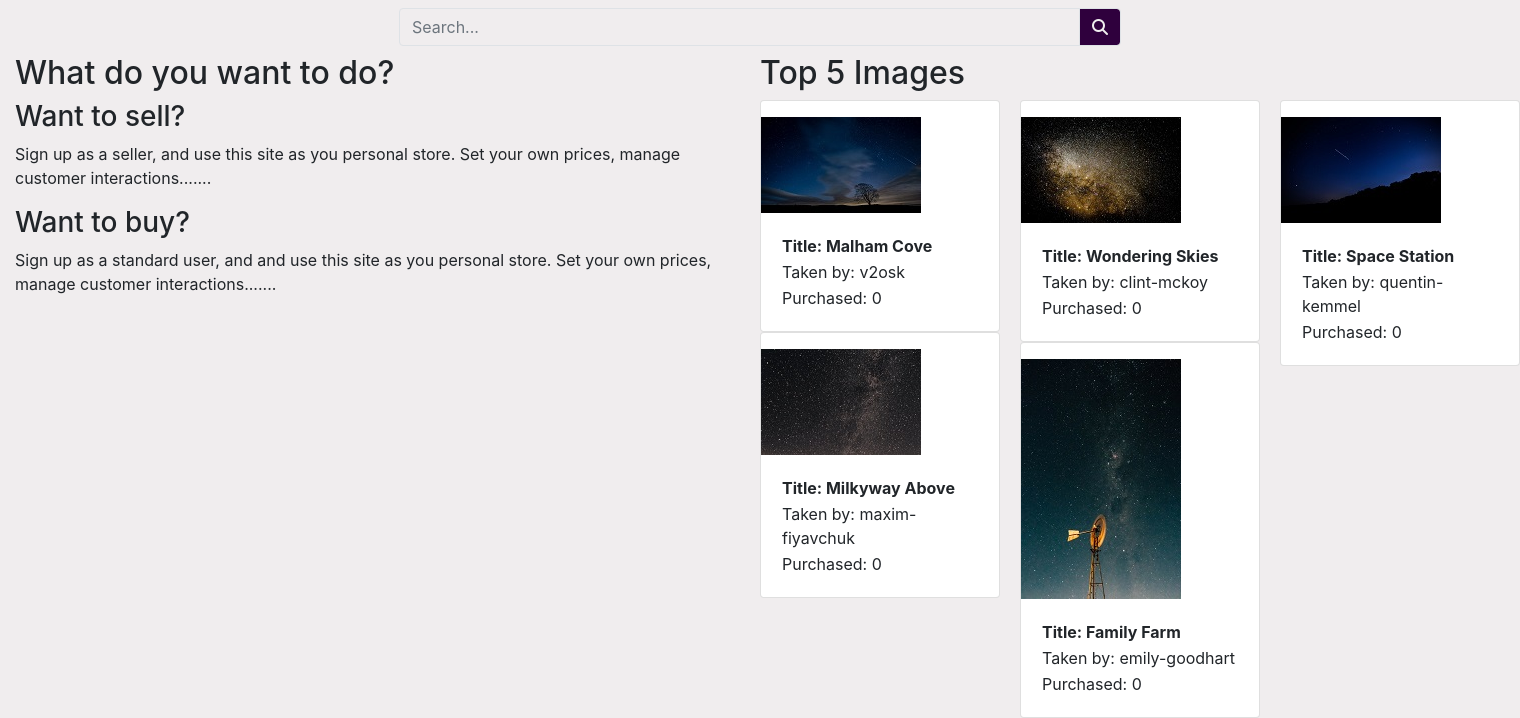
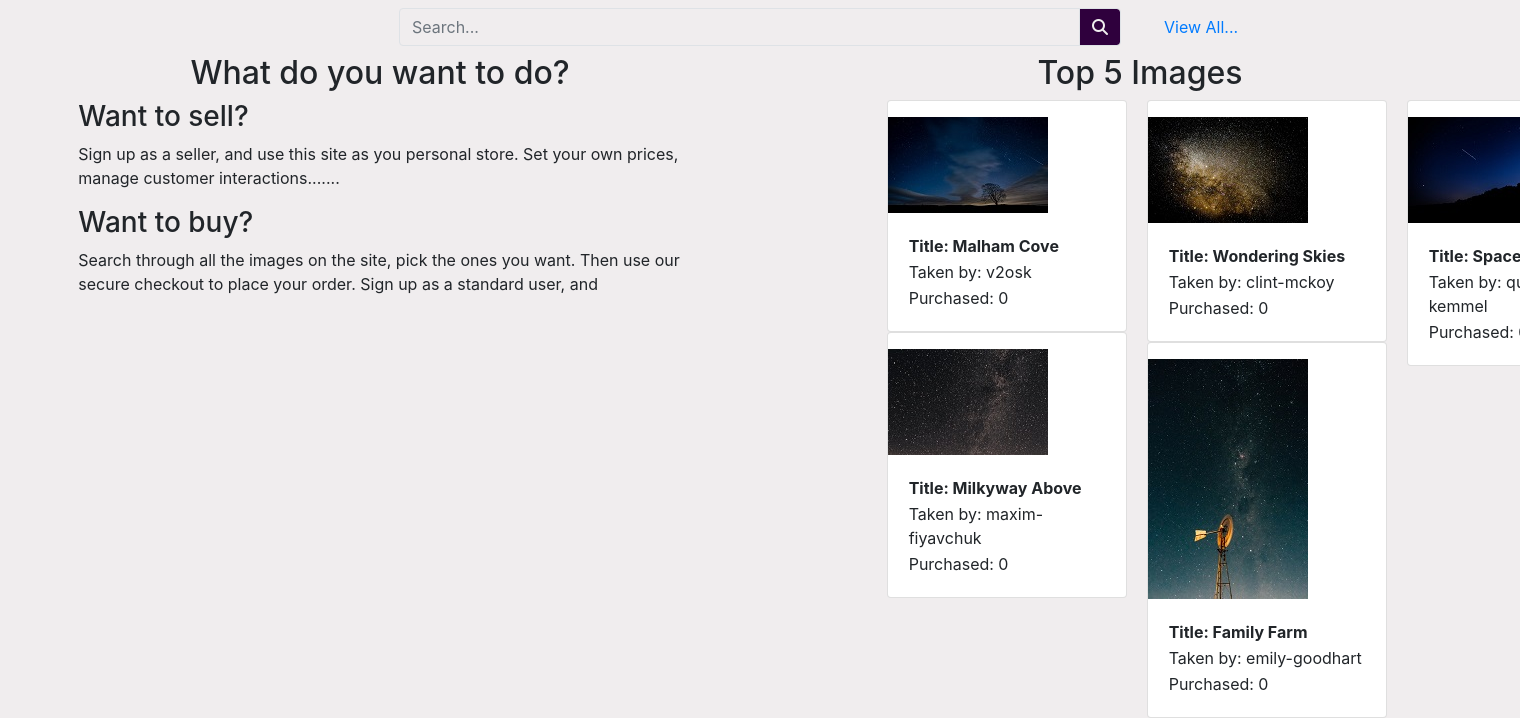
Before and after one commit to seanjcarley/Final_Milestone_Project, a Django app: page / in a window 1520 px wide; the page is wider, and only the part inside the window is pictured. Shown: the part 120-838 px from the top of that part. Run offline with Django 3.2, Linux system fonts and the light colour scheme; data comes from the database, SQL or seed files in the repository; both versions use the stored data as it was after the commit; some libraries are stand-ins or nearby versions.

Commit message:
added sort dir and view all htmls files, expanded on search functionality

```diff
--- a/home/templates/home/index.html
+++ b/home/templates/home/index.html
@@ -3,29 +3,32 @@
 
 {% block page_header %}{% endblock %}
 
+{% block view_all %}
+    {% include 'includes/view_all.html' %}
+{% endblock %}
+
 {% block content %}
     <div class="row m-0">
         <div class="col-12 col-lg-6">
-            <h2>What do you want to do?</h2>
+            <h2 class="text-center">What do you want to do?</h2>
             <div class="row">
-                <div class="col">
+                <div class="col-10 offset-1">
                     <h3>Want to sell?</h3>
                     <p>Sign up as a seller, and use this site as you personal store.
                     Set your own prices, manage customer interactions.......</p>
                 </div>
             </div>
             <div class="row">
-                <div class="col">
+                <div class="col-10 offset-1">
                     <h3>Want to buy?</h3>
-                    <p>Sign up as a standard user, and  and use this site as you personal store.
-                    Set your own prices, manage customer interactions.......</p>
+                    <p>Search through all the images on the site, pick the
+                    ones you want. Then use our secure checkout to place your
+                    order. Sign up as a standard user, and</p>
                 </div>
             </div>
         </div>
-        <div class="col-12 col-lg-6">
-            <div class="row">
-                <h2>Top 5 Images</h2>
-            </div>
+        <div class="col-10 offset-1 col-lg-4 offset-lg-1">
+                <h2 class="text-center">Top 5 Images</h2>
             <div class="row">
                 <div class="card-columns">
                     {% for i in images %}
--- a/templates/base.html
+++ b/templates/base.html
@@ -89,25 +89,11 @@
 
     <section>
         {% block page_header %}{% endblock %}
-        {% include 'includes/search-bar.html' %}
-            <!-- <div class="row m-2">
-                <div class="col-1 col-lg-3"></div>
-                    <div class="col-10 col-lg-6">
-                        <form method="GET" action="{% url 'all_images' %}">
-                            <div class="input-group w-100">
-                                <input class="form-control border border-search rounded-10" type="text" name="q" placeholder="Search...">
-                                <div class="input-group-append">
-                                    <button class="form-control btn btn-search border rounded-10" type="submit">
-                                        <span class="icon">
-                                            <i class="fas fa-search"></i>
-                                        </span>
-                                    </button>
-                                </div>
-                            </div>
-                        </form>
-                    </div>
-                <div class="col-1 col-3"></div>
-            </div> -->
+        <div class="row m-2">
+            <div class="col-lg-3">{% block sort %}{% endblock %}</div>
+                {% include 'includes/search-bar.html' %}
+            <div class="col-lg-3 justify-content-center">{% block view_all %}{% endblock %}</div>
+        </div>
         {% block content %}{% endblock %}
     </section>
 
--- a/templates/includes/search-bar.html
+++ b/templates/includes/search-bar.html
@@ -1,6 +1,4 @@
-<div class="row m-2">
-    <div class="col-1 col-lg-3"></div>
-    <div class="col-10 col-lg-6">
+<div class="col-lg-6">
     <form method="GET" action="{% url 'all_images' %}">
         <div class="input-group w-100">
             <input class="form-control border border-search rounded-10" type="text" name="q" placeholder="Search...">
@@ -14,5 +12,3 @@
         </div>
     </form>
 </div>
-    <div class="col-1 col-3"></div>
-</div>
--- /dev/null
+++ b/templates/includes/view_all.html
@@ -0,0 +1,3 @@
+<button class="btn" type="submit">
+    <a href="{% url 'all_images' %}">View All...</a>
+</button>
```
Also changed, not shown: images/templates/images/images.html (+8 -0 lines), images/views.py (+9 -2 lines), templates/includes/sort-dropdown.html (added, +11 -0 lines), db.sqlite3. Lines whose indentation alone changed are shown as unchanged.
